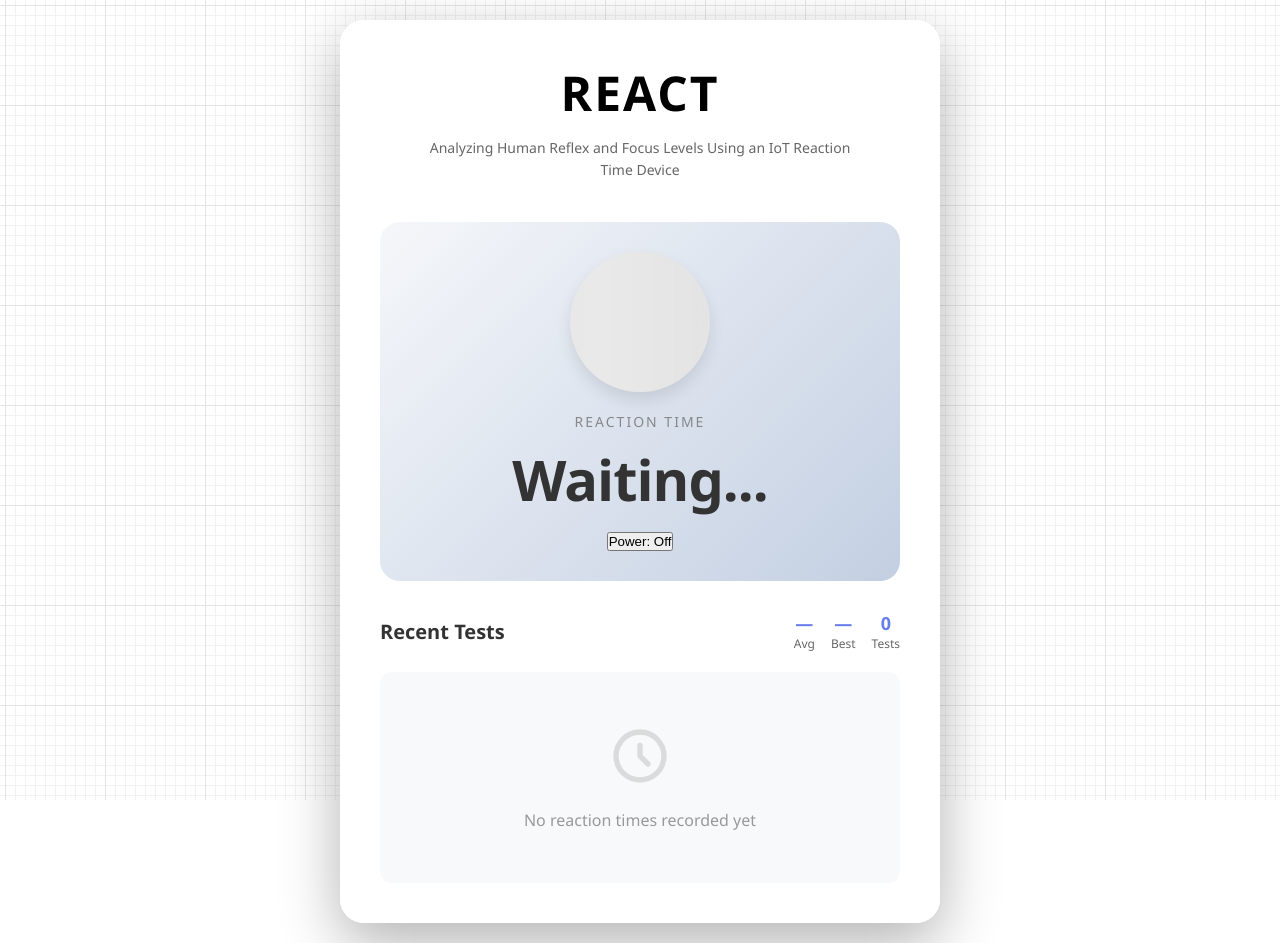
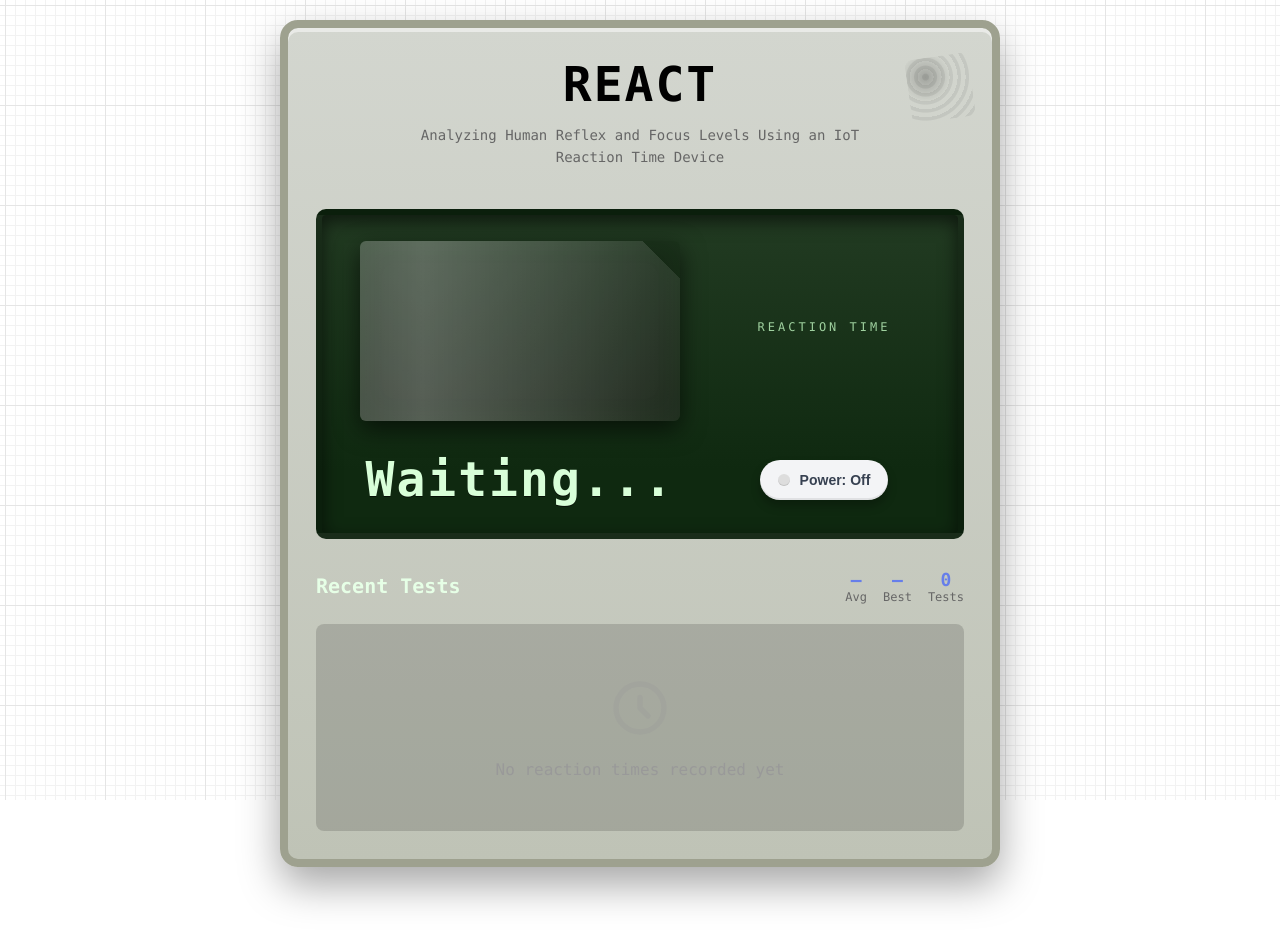
Before and after one commit to IkedaLab-Daniel/REACT-Human-Reflex, a website: page public/index.html in a window 1280 px wide. After the commit the page ends 887 px from the top, so only its background shows below. Drawn offline with nearby package versions, Linux system fonts and the light colour scheme; no server answers.

Commit message:
Game boy UI

```diff
--- a/public/client.js
+++ b/public/client.js
@@ -6,22 +6,32 @@ const history = document.getElementById("history");
 
 let records = [];
 
-// Power control
+// Power control (improved UI)
 const powerBtn = document.getElementById("powerBtn");
+const powerDot = document.getElementById("powerDot");
+const powerLabel = document.getElementById("powerLabel");
 let powerOn = false;
 if (powerBtn) {
   powerBtn.addEventListener("click", () => {
     const target = powerOn ? "off" : "on";
+    // show pending state and prevent rapid clicks
+    powerBtn.classList.add('pending');
+    powerBtn.disabled = true;
     fetch(`/power/${target}`, { method: "POST" })
       .then((res) => {
         if (!res.ok) throw new Error("Power request failed");
-        // Wait for the server/Arduino to confirm via socket event
-        // optimistically disable the button briefly
-        powerBtn.disabled = true;
-        setTimeout(() => { powerBtn.disabled = false; }, 800);
+        // rely on socket 'power_state' ACK to update UI; keep button disabled briefly as fallback
+        setTimeout(() => {
+          if (powerBtn.classList.contains('pending')) {
+            powerBtn.classList.remove('pending');
+            powerBtn.disabled = false;
+          }
+        }, 3000);
       })
       .catch((err) => {
         console.error(err);
+        powerBtn.classList.remove('pending');
+        powerBtn.disabled = false;
         alert("Failed to change power state. See console for details.");
       });
   });
@@ -54,3 +64,16 @@ function updateHistory() {
     history.appendChild(li);
   });
 }
+
+// Sync power state from server (updated by Arduino ACKs)
+socket.on('power_state', (isOn) => {
+  powerOn = !!isOn;
+  if (!powerBtn) return;
+  powerBtn.classList.remove('pending');
+  powerBtn.disabled = false;
+  powerBtn.classList.toggle('power-on', powerOn);
+  powerBtn.classList.toggle('power-off', !powerOn);
+  powerBtn.setAttribute('aria-pressed', powerOn ? 'true' : 'false');
+  if (powerLabel) powerLabel.textContent = powerOn ? 'Power: On' : 'Power: Off';
+  if (powerDot) powerDot.style.background = powerOn ? 'limegreen' : '#ddd';
+});
--- a/public/index.html
+++ b/public/index.html
@@ -5,7 +5,7 @@
   <link rel="stylesheet" href="style.css" />
 </head>
 <body>
-  <div class="container">
+  <div class="container game-boy">
     <div class="header">
       <h1>REACT</h1>
       <p class="subtitle">Analyzing Human Reflex and Focus Levels Using an IoT Reaction Time Device</p>
@@ -16,7 +16,10 @@
       <div class="reaction-label">Reaction Time</div>
       <div id="reaction">Waiting...</div>
       <div style="margin-top:12px;">
-        <button id="powerBtn">Power: Off</button>
+        <button id="powerBtn" class="power-btn power-off" aria-pressed="false">
+          <span class="power-dot" id="powerDot" aria-hidden="true"></span>
+          <span id="powerLabel">Power: Off</span>
+        </button>
       </div>
     </div>
 
--- a/public/style.css
+++ b/public/style.css
@@ -79,6 +79,50 @@ body::before {
       box-shadow: 0 8px 16px rgba(0, 0, 0, 0.1);
       position: relative;
       overflow: hidden;
+    }
+
+    /* Power button styles */
+    .power-btn {
+      display: inline-flex;
+      align-items: center;
+      gap: 10px;
+      padding: 10px 16px;
+      border-radius: 999px;
+      border: 0;
+      background: #efefef;
+      color: #333;
+      font-weight: 700;
+      cursor: pointer;
+      transition: background 0.2s, transform 0.08s, opacity 0.12s;
+      box-shadow: 0 6px 14px rgba(0,0,0,0.08);
+    }
+
+    .power-btn:active { transform: translateY(1px); }
+
+    .power-btn.power-on {
+      background: linear-gradient(90deg,#6EE7B7,#10B981);
+      color: white;
+    }
+
+    .power-btn.power-off {
+      background: #f3f4f6;
+      color: #374151;
+    }
+
+    .power-btn.pending {
+      opacity: 0.8;
+      filter: saturate(0.9);
+      cursor: wait;
+    }
+
+    .power-dot {
+      width: 12px;
+      height: 12px;
+      border-radius: 50%;
+      background: #ddd;
+      box-shadow: inset 0 -1px 0 rgba(0,0,0,0.12);
+      transition: background 0.18s, transform 0.12s;
+      flex: 0 0 12px;
     }
 
     #indicator::before {
@@ -265,3 +309,99 @@ body::before {
         gap: 8px;
       }
     }
+
+    /* Game Boy style overrides */
+    .game-boy {
+      background: linear-gradient(180deg,#d3d6cf,#bfc3b6);
+      width: 720px;
+      max-width: 96%;
+      padding: 28px;
+      border-radius: 18px;
+      border: 8px solid #9ea18f;
+      box-shadow: 0 18px 40px rgba(0,0,0,0.35), inset 0 4px 0 rgba(255,255,255,0.5);
+      position: relative;
+      font-family: 'Lucida Console', Monaco, monospace;
+    }
+
+    /* speaker holes */
+    .game-boy::before {
+      content: '';
+      position: absolute;
+      right: 20px;
+      top: 28px;
+      width: 64px;
+      height: 64px;
+      background: radial-gradient(circle at 30% 30%, rgba(0,0,0,0.25), rgba(0,0,0,0) 40%), repeating-radial-gradient(circle at 30% 30%, rgba(0,0,0,0.07) 0 3px, rgba(0,0,0,0) 4px 8px);
+      border-radius: 8px;
+      opacity: 0.9;
+      transform: rotate(-8deg);
+    }
+
+    /* Screen area (status-section becomes the LCD) */
+    .game-boy .status-section {
+      background: linear-gradient(180deg,#223b22 0%, #0f2910 80%);
+      border-radius: 10px;
+      padding: 26px 24px;
+      color: #d9ffd6;
+      box-shadow: inset 0 6px 18px rgba(0,0,0,0.6);
+      border: 6px solid rgba(0,0,0,0.25);
+      display: grid;
+      grid-template-columns: 1fr 220px;
+      gap: 20px;
+      align-items: center;
+    }
+
+    /* Make indicator look like an LCD window */
+    .game-boy #indicator {
+      width: 320px;
+      height: 180px;
+      border-radius: 6px;
+      background: linear-gradient(180deg,#182b18 0%, #0b1609 100%);
+      box-shadow: inset 0 0 30px rgba(60,180,60,0.06), 0 8px 24px rgba(0,0,0,0.6);
+      margin: 0 auto;
+    }
+
+    .game-boy #indicator.active { background: linear-gradient(180deg,#2e8b2e,#1a5f1a); }
+
+    /* reaction readout stylized like pixel LCD */
+    .game-boy #reaction {
+      color: #d8ffd8;
+      font-family: 'Lucida Console', Monaco, monospace;
+      font-size: 48px;
+      letter-spacing: 2px;
+      text-shadow: 0 1px 0 rgba(0,0,0,0.6);
+    }
+
+    .game-boy .reaction-label {
+      color: #9fd19f;
+      letter-spacing: 3px;
+      font-size: 12px;
+    }
+
+    /* stats and history look more like the side controls */
+    .game-boy .history-section {
+      background: transparent;
+      margin-top: 0;
+    }
+
+    .game-boy .history-header h3 { color: #e6ffe6; }
+
+    .game-boy #history {
+      background: rgba(0,0,0,0.15);
+      padding: 12px;
+      border-radius: 8px;
+    }
+
+    /* power button: more hardware-looking */
+    .power-btn {
+      box-shadow: 0 6px 10px rgba(0,0,0,0.25), inset 0 -2px 0 rgba(0,0,0,0.08);
+      padding: 12px 18px;
+      font-size: 14px;
+      border-radius: 999px;
+    }
+
+    /* make small screens responsive */
+    @media (max-width: 720px) {
+      .game-boy .status-section { grid-template-columns: 1fr; }
+      .game-boy #indicator { width: 100%; height: 160px; }
+    }
```
